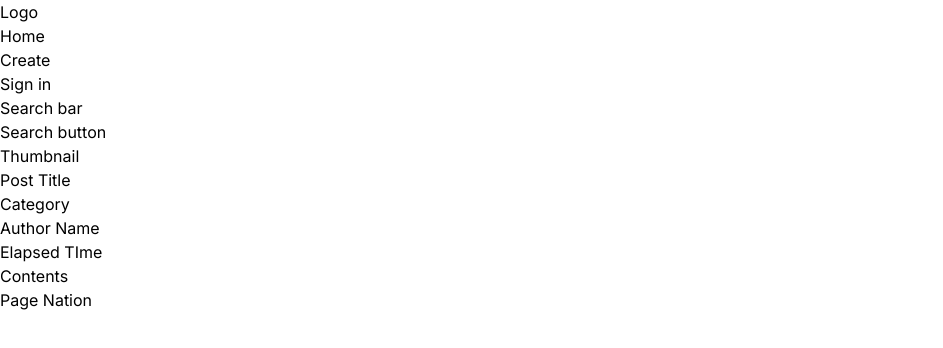
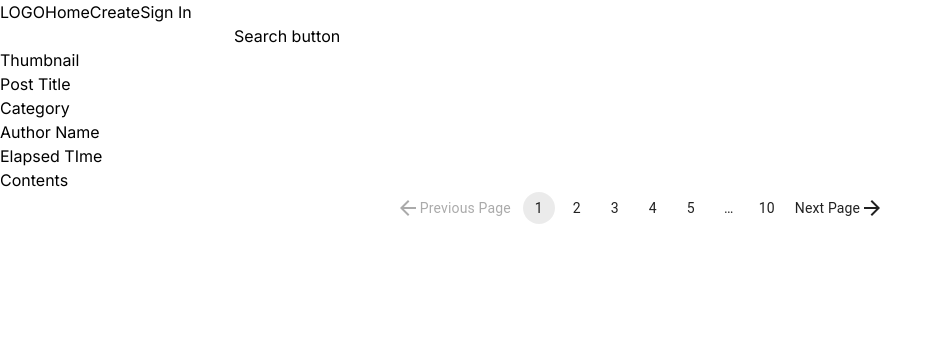
Before and after one commit to Shuheitkhs/teamsdev_16_2, a Next.js app: page /home in a window 1280 px wide. Shown: the top 348 px of the page, without its empty margins (0-943 px from the left). Built offline with nearby package versions, Linux system fonts and the light colour scheme.

Commit message:
homeコンポーネント修正

```diff
--- a/app/home/page.tsx
+++ b/app/home/page.tsx
@@ -1,17 +1,14 @@
 import styles from "./page.module.css";
+import Header from "../components/Header";
+import Pagination from "../components/Pagination";
 
 export default function Home() {
   return (
-    <div>
-        <header>
-            <div>Logo</div>
-            <div>Home</div>
-            <div>Create</div>
-            <div>Sign in</div>
-        </header>
+    <>
+      <Header />
         <main>
-            <div>Search bar</div>
-            <div>Search button</div>
+          <input type="text" />
+          <button>Search button</button>
           <div>
             <div>Thumbnail</div>
             <div>Post Title</div>
@@ -20,8 +17,8 @@ export default function Home() {
             <div>Elapsed TIme</div>
             <div>Contents</div>
           </div>
-            <div>Page Nation</div>
+          <Pagination />
         </main>
-    </div>
+    </>
   )
 }
```
Lines whose indentation alone changed are shown as unchanged.
